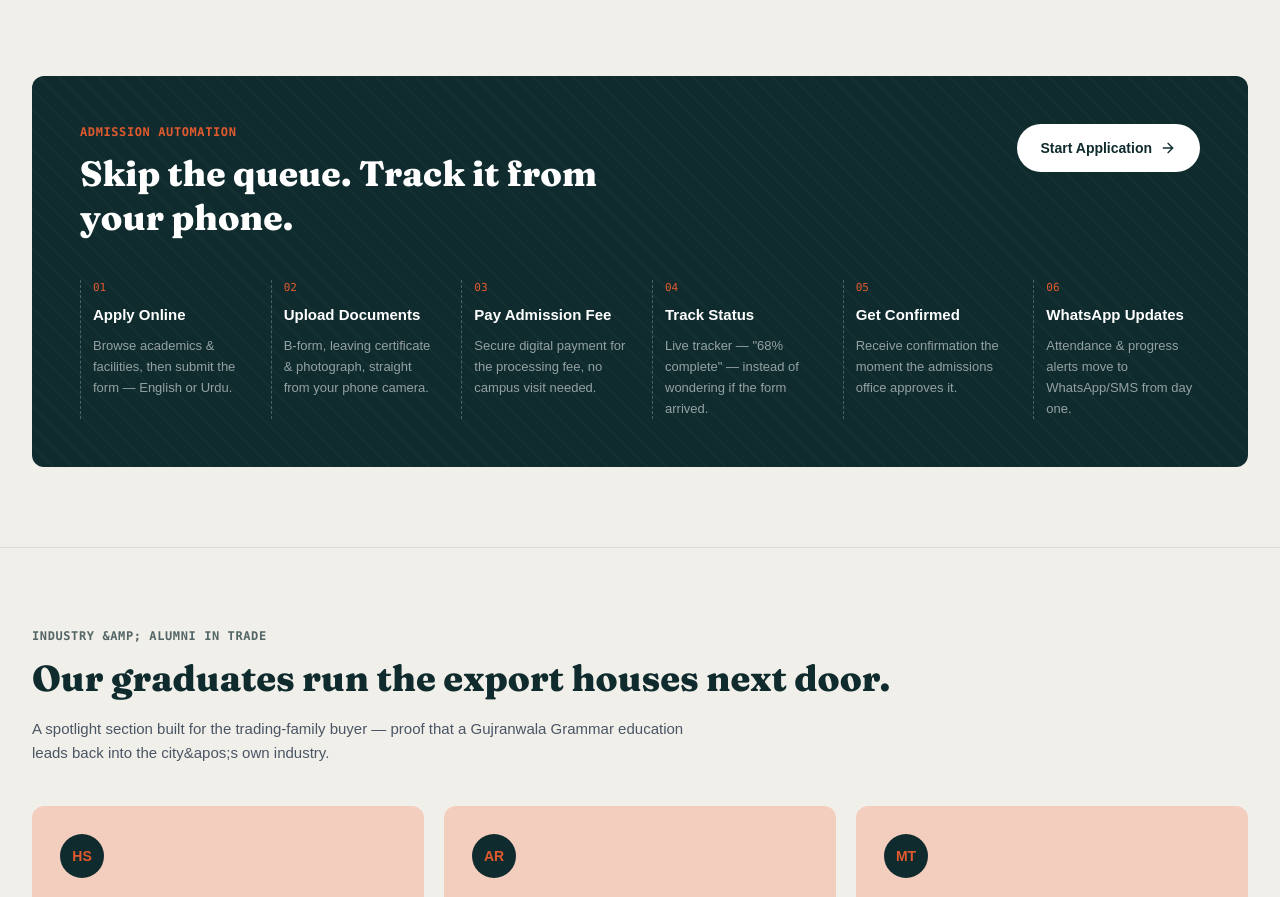
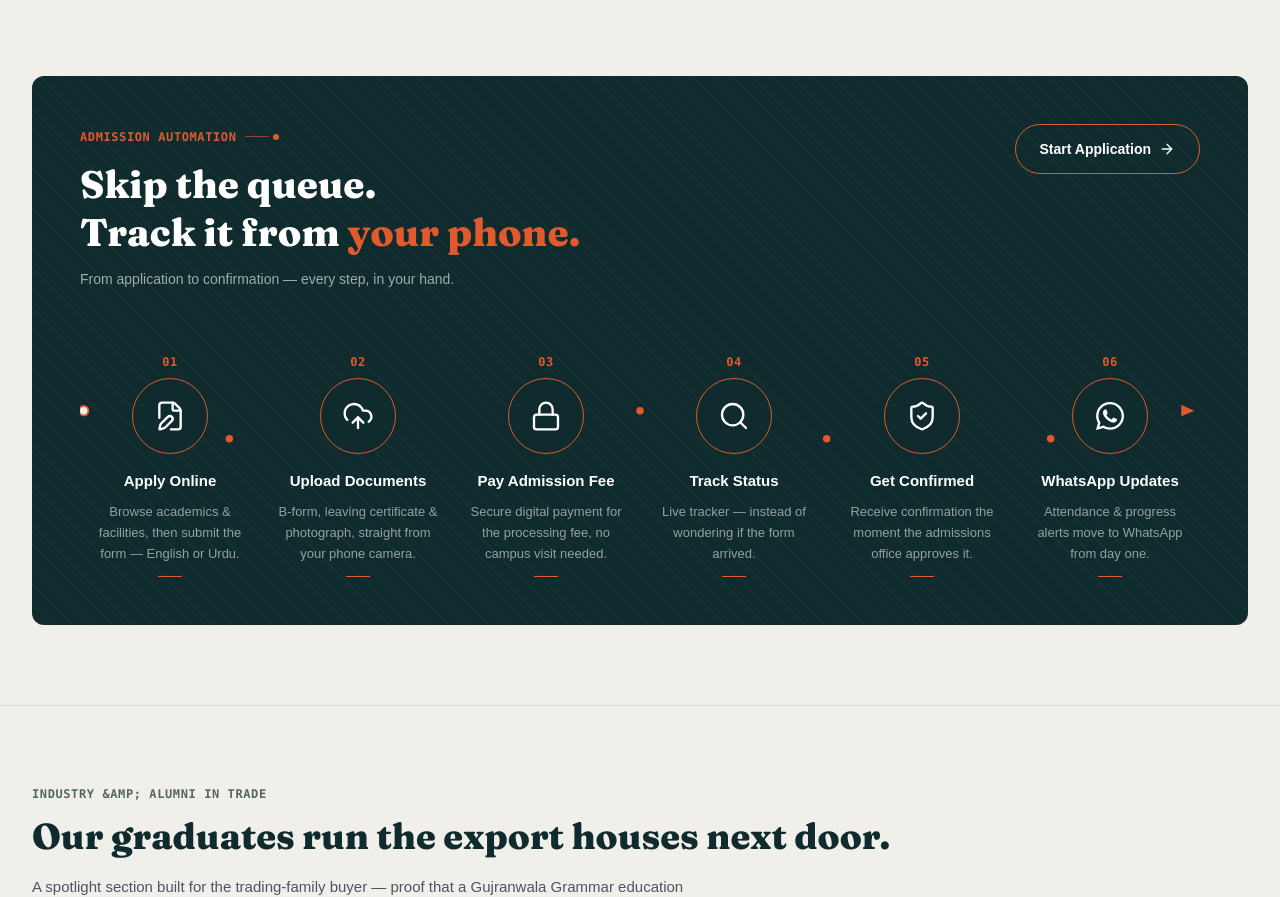
Before and after one commit to neezamiya-insti/psm-gujranwala-template, a Next.js app: page / in a window 1280 px wide. Shown: the part 2760-3657 px from the top of the page. Built offline with nearby package versions, Linux system fonts and the light colour scheme; no server answers; a web font is replaced by a local one.

Commit message:
animated admission automation section

```diff
--- a/src/app/globals.css
+++ b/src/app/globals.css
@@ -50,3 +50,42 @@ body {
 .image-pulse {
   animation: imagePulse 4s ease-in-out infinite;
 }
+
+@keyframes timelineDraw {
+  from {
+    stroke-dashoffset: 1800;
+  }
+  to {
+    stroke-dashoffset: 0;
+  }
+}
+
+.timeline-path {
+  stroke-dasharray: 1800;
+  stroke-dashoffset: 1800;
+}
+
+.is-visible .timeline-path {
+  animation: timelineDraw 6s ease-in-out forwards;
+}
+
+
+@keyframes revealStep {
+  from {
+    opacity: 0;
+    transform: translateY(30px);
+  }
+
+  to {
+    opacity: 1;
+    transform: translateY(0);
+  }
+}
+
+.admission-step {
+  opacity: 0;
+}
+
+.is-visible .admission-step {
+  animation: revealStep .6s ease forwards;
+}
--- /dev/null
+++ b/src/components/common/ScrollReveal.tsx
@@ -0,0 +1,41 @@
+"use client";
+
+import { useEffect, useRef, useState } from "react";
+
+export default function ScrollReveal({
+  children,
+  className = "",
+}: {
+  children: React.ReactNode;
+  className?: string;
+}) {
+  const ref = useRef<HTMLDivElement>(null);
+  const [visible, setVisible] = useState(false);
+
+  useEffect(() => {
+    const observer = new IntersectionObserver(
+      ([entry]) => {
+        if (entry.isIntersecting) {
+          setVisible(true);
+          observer.disconnect();
+        }
+      },
+      {
+        threshold: 0.25,
+      }
+    );
+
+    if (ref.current) observer.observe(ref.current);
+
+    return () => observer.disconnect();
+  }, []);
+
+  return (
+    <div
+      ref={ref}
+      className={`${visible ? "is-visible" : ""} ${className}`}
+    >
+      {children}
+    </div>
+  );
+}
--- a/src/components/home/AdmissionProcess.tsx
+++ b/src/components/home/AdmissionProcess.tsx
@@ -1,10 +1,28 @@
 import Link from "next/link";
-import { ArrowRight } from "lucide-react";
+import {
+  ArrowRight,
+  FileEdit,
+  UploadCloud,
+  Lock,
+  Search,
+  ShieldCheck,
+} from "lucide-react";
+import { FaWhatsapp } from "react-icons/fa";
 import Container from "@/components/common/Container";
 import FadeUp from "@/components/common/FadeUp";
 import { getAdmissionSteps } from "@/data/admissions";
 import { getPreferredLanguage } from "@/lib/language.server";
 import { isUrdu } from "@/lib/language";
+import ScrollReveal from "@/components/common/ScrollReveal";
+
+const STEP_ICONS = [
+  FileEdit,
+  UploadCloud,
+  Lock,
+  Search,
+  ShieldCheck,
+  FaWhatsapp,
+];
 
 export default async function AdmissionProcess() {
   const lang = await getPreferredLanguage();
@@ -13,11 +31,13 @@ export default async function AdmissionProcess() {
     ? {
         eyebrow: "داخلہ خودکار نظام",
         title: "قطار چھوڑیں۔ اسے اپنے فون سے ٹریک کریں۔",
+        subtitle: "درخواست سے تصدیق تک — ہر قدم، آپ کے ہاتھ میں۔",
         cta: "درخواست شروع کریں",
       }
     : {
         eyebrow: "Admission Automation",
         title: "Skip the queue. Track it from your phone.",
+        subtitle: "From application to confirmation — every step, in your hand.",
         cta: "Start Application",
       };
 
@@ -35,43 +55,128 @@ export default async function AdmissionProcess() {
               }}
             />
 
+            {/* Header */}
             <div className="relative flex flex-col gap-6 lg:flex-row lg:items-start lg:justify-between">
               <div>
-                <p className="font-mono text-xs font-semibold uppercase tracking-wider text-[#e15a2e]">
+                <p className="inline-flex items-center gap-2 font-mono text-xs font-semibold uppercase tracking-wider text-[#e15a2e]">
                   {copy.eyebrow}
+                  <span className="inline-flex items-center gap-1">
+                    <span className="h-px w-6 bg-[#e15a2e]/60" />
+                    <span className="h-1.5 w-1.5 rounded-full bg-[#e15a2e]" />
+                  </span>
                 </p>
-                <h2 className="mt-3 max-w-xl text-2xl font-extrabold leading-tight text-white sm:text-3xl lg:text-[2.2rem]">
-                  {copy.title}
+                <h2 className="mt-3 max-w-xl text-2xl font-extrabold leading-tight text-white sm:text-3xl lg:text-[2.4rem]">
+                  {copy.title.includes("your phone") ? (
+                    <>
+                      Skip the queue.
+                      <br />
+                      Track it from
+                      <span className="text-[#e15a2e]"> your phone.</span>
+                    </>
+                  ) : (
+                    copy.title
+                  )}
                 </h2>
+                <p className="mt-3 max-w-sm text-sm leading-relaxed text-white/60">
+                  {copy.subtitle}
+                </p>
               </div>
 
               <Link
                 href="/admissions"
-                className="inline-flex shrink-0 items-center gap-2 self-start rounded-3xl bg-white px-6 py-3.5 text-sm font-semibold text-[#0f2b2e] transition-transform hover:scale-[1.02] hover:bg-gray-100 active:scale-[0.98]"
+                className="inline-flex shrink-0 items-center gap-2 self-start rounded-full border border-[#e15a2e] px-6 py-3.5 text-sm font-semibold text-white transition-colors hover:bg-[#e15a2e] hover:text-white"
               >
                 {copy.cta}
                 <ArrowRight className="h-4 w-4" />
               </Link>
             </div>
 
-            <div className="relative mt-10 grid grid-cols-2 gap-x-6 gap-y-8 sm:grid-cols-3 lg:grid-cols-6">
-              {admissionSteps.map((step) => (
+            {/* Timeline */}
+            <ScrollReveal>
+            <div className="relative mt-16">
+              {/* connecting line (desktop) */}
+              <svg
+                className="pointer-events-none absolute left-0 top-[38px] hidden w-full lg:block"
+                viewBox="0 0 1200 60"
+                preserveAspectRatio="none"
+                fill="none"
+              >
+                <path
+                  className="timeline-path"
+                  d="M 0 20
+                    L 40 20
+                    C 100 20, 100 50, 160 50
+                    C 220 50, 220 20, 280 20
+                    L 360 20
+                    C 420 20, 420 50, 480 50
+                    C 540 50, 540 20, 600 20
+                    L 680 20
+                    C 740 20, 740 50, 800 50
+                    C 860 50, 860 20, 920 20
+                    C 980 20, 980 50, 1040 50
+                    C 1100 50, 1100 20, 1160 20
+                    L 1180 20"
+                  stroke="#e15a2e"
+                  strokeWidth="2"
+                />
+
+                {/* start dot */}
+                <circle cx="4" cy="20" r="5" fill="#f1efe9" stroke="#e15a2e" strokeWidth="2" />
+
+                {/* junction dots at each icon's connection point */}
+                <circle cx="160" cy="50" r="4" fill="#e15a2e" />
+                <circle cx="280" cy="20" r="4" fill="#e15a2e" />
+                <circle cx="480" cy="50" r="4" fill="#e15a2e" />
+                <circle cx="600" cy="20" r="4" fill="#e15a2e" />
+                <circle cx="800" cy="50" r="4" fill="#e15a2e" />
+                <circle cx="1040" cy="50" r="4" fill="#e15a2e" />
+
+                {/* arrow head */}
+                <path d="M 1180 14 L 1194 20 L 1180 26 Z" fill="#e15a2e" />
+              </svg>
+              <div className="relative grid grid-cols-2 gap-x-4 gap-y-12 sm:grid-cols-3 lg:grid-cols-6 lg:gap-x-2">
+                {admissionSteps.map((step, i) => {
+                  const Icon = STEP_ICONS[i % STEP_ICONS.length];
+                  const isLast = i === admissionSteps.length - 1;
+
+                  return (
                     <div
                       key={step.id}
-                  className="border-l border-dashed border-white/25 pl-3"
+                      className="admission-step flex flex-col items-center text-center"
+                      style={{ animationDelay: `${1.2 + i * 0.35}s`,
+}}
                     >
-                  <p className="font-mono text-[11px] text-[#e15a2e]">
+                      <span className="font-mono text-xs font-bold tracking-wider text-[#e15a2e]">
                         {step.number}
-                  </p>
-                  <p className="mt-2 text-[15px] font-bold text-white">
+                      </span>
+
+                      <div
+                        className={`relative mt-2 flex h-[76px] w-[76px] items-center justify-center rounded-full ${
+                          isLast
+                            ? "bg-[#0f2b2e] border-[1.5px] border-[#e15a2e]"
+                            : "border-[1.5px] border-[#e15a2e] bg-[#0f2b2e]"
+                        }`}
+                      >
+                        <Icon
+                          className="h-8 w-8 text-white"
+                          {...(!isLast && { strokeWidth: 1.75 })}
+                        />
+                      </div>
+
+                      <p className="mt-4 text-[15px] font-bold text-white">
                         {step.title}
                       </p>
-                  <p className="mt-2 text-[13px] leading-relaxed text-white/55">
+                      <p className="mt-2 max-w-[160px] text-[13px] leading-relaxed text-white/55">
                         {step.description}
                       </p>
+
+                      <span className="mt-3 h-px w-6 bg-[#e15a2e]" />
                     </div>
-              ))}
+                  );
+                })}
               </div>
+            </div>
+            </ScrollReveal>
           </div>
         </FadeUp>
       </Container>
--- a/src/data/admissions.ts
+++ b/src/data/admissions.ts
@@ -35,7 +35,7 @@ const admissionStepsByLanguage: Record<SiteLanguage, AdmissionStep[]> = {
       number: "04",
       title: "Track Status",
       description:
-        'Live tracker — "68% complete" — instead of wondering if the form arrived.',
+        'Live tracker — instead of wondering if the form arrived.',
     },
     {
       id: "confirm",
@@ -49,7 +49,7 @@ const admissionStepsByLanguage: Record<SiteLanguage, AdmissionStep[]> = {
       number: "06",
       title: "WhatsApp Updates",
       description:
-        "Attendance & progress alerts move to WhatsApp/SMS from day one.",
+        "Attendance & progress alerts move to WhatsApp from day one.",
     },
   ],
   UR: [
@@ -79,7 +79,7 @@ const admissionStepsByLanguage: Record<SiteLanguage, AdmissionStep[]> = {
       number: "04",
       title: "درخواست ٹریک کریں",
       description:
-        'لائیو ٹریکر — "68% مکمل" — تاکہ فارم پہنچا یا نہیں، یہ سوچنا نہ پڑے۔',
+        'لائیو ٹریکر — تاکہ فارم پہنچا یا نہیں، یہ سوچنا نہ پڑے۔',
     },
     {
       id: "confirm",
@@ -93,7 +93,7 @@ const admissionStepsByLanguage: Record<SiteLanguage, AdmissionStep[]> = {
       number: "06",
       title: "واٹس ایپ اپ ڈیٹس",
       description:
-        "حاضری اور پیش رفت کی اطلاعات پہلے دن سے واٹس ایپ/ایس ایم ایس پر ملیں گی۔",
+        "حاضری اور پیش رفت کی اطلاعات پہلے دن سے واٹس ایپ پر ملیں گی۔",
     },
   ],
 };
```
Lines whose indentation alone changed are shown as unchanged.
